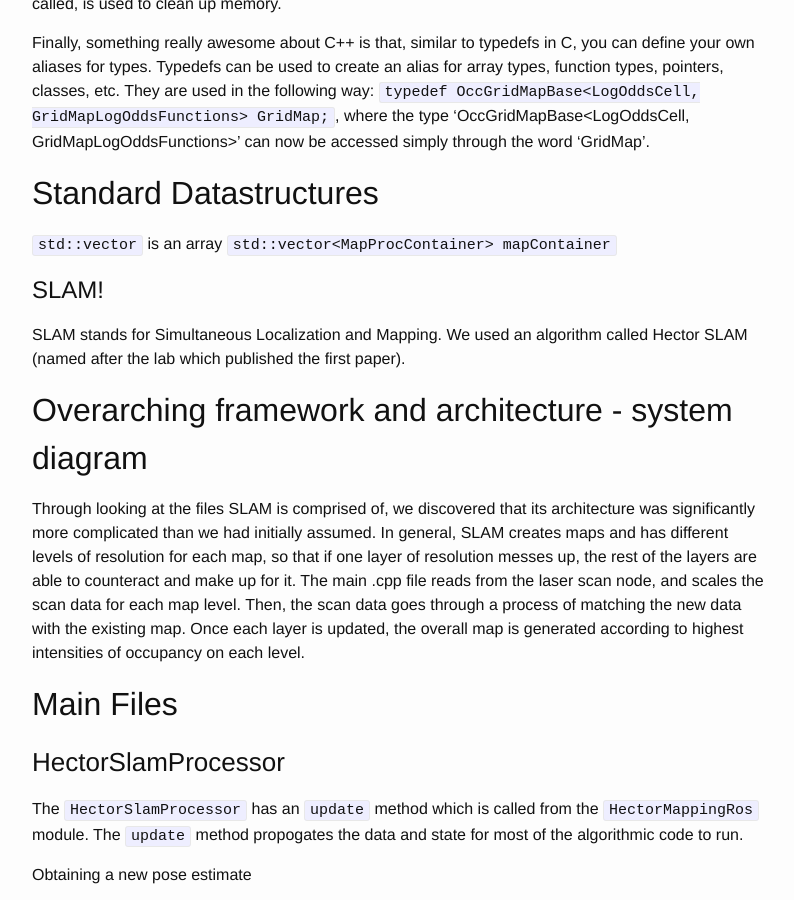
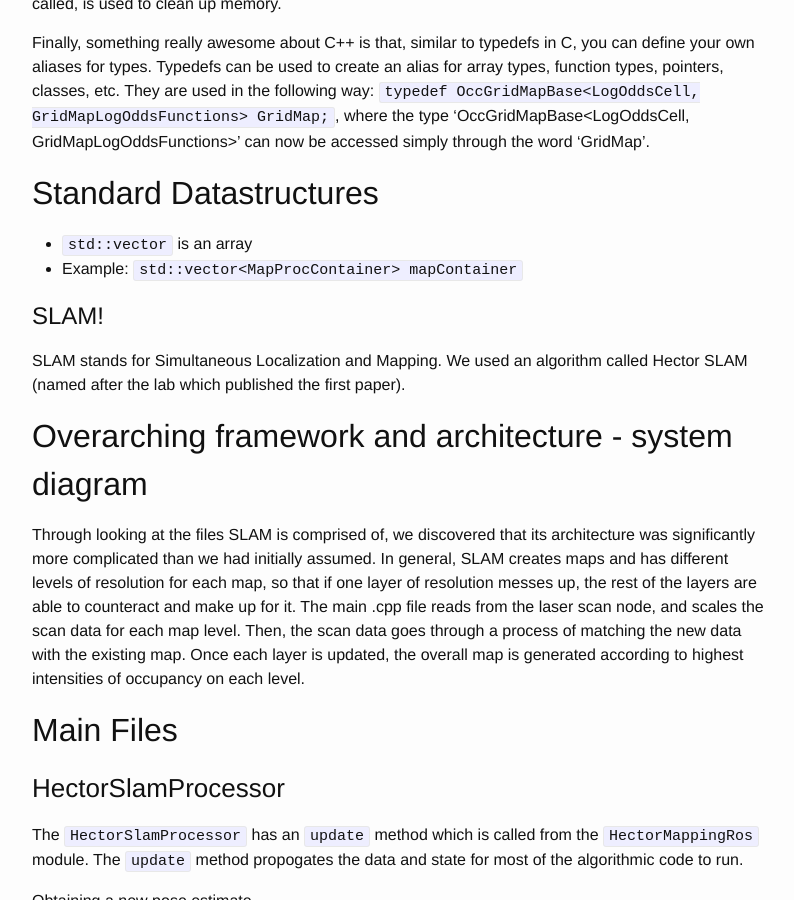
Before and after one commit to skchandra/neato_street_view, a Jekyll site: the page built from _posts/2015-11-20-introduction-to-slam-in-cpp.markdown, in a window 1280 px wide and 900 px high, scrolled down 2073 px. Shown: the whole window, without its empty margins (238-1032 px from the left). Built offline with Jekyll 4.4.1, drawn with Linux system fonts in a browser that asks for light colours.

Commit message:
Updated about page and changed format of slam post

```diff
--- a/_posts/2015-11-20-introduction-to-slam-in-cpp.markdown
+++ b/_posts/2015-11-20-introduction-to-slam-in-cpp.markdown
@@ -41,8 +41,8 @@ As mentioned earlier, constructors are used to create objects. A feature that C+
 Finally, something really awesome about C++ is that, similar to typedefs in C, you can define your own aliases for types. Typedefs can be used to create an alias for array types, function types, pointers, classes, etc. They are used in the following way: `typedef OccGridMapBase<LogOddsCell, GridMapLogOddsFunctions> GridMap;`, where the type ‘OccGridMapBase<LogOddsCell, GridMapLogOddsFunctions>’ can now be accessed simply through the word ‘GridMap’.
 
 ##Standard Datastructures
-`std::vector` is an array
-`std::vector<MapProcContainer> mapContainer`
+* `std::vector` is an array
+* Example: `std::vector<MapProcContainer> mapContainer`
 
 
 #SLAM!
```
